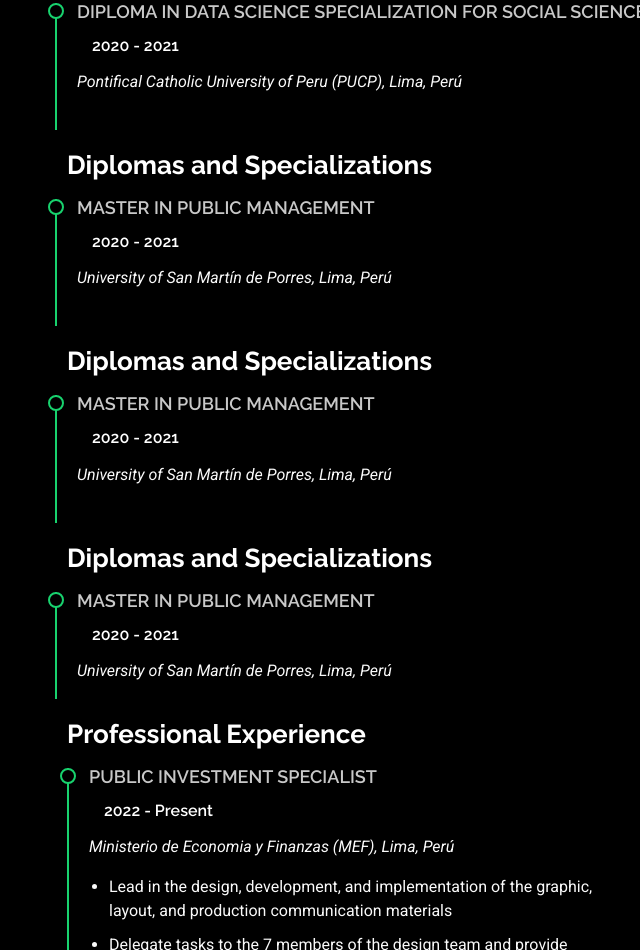
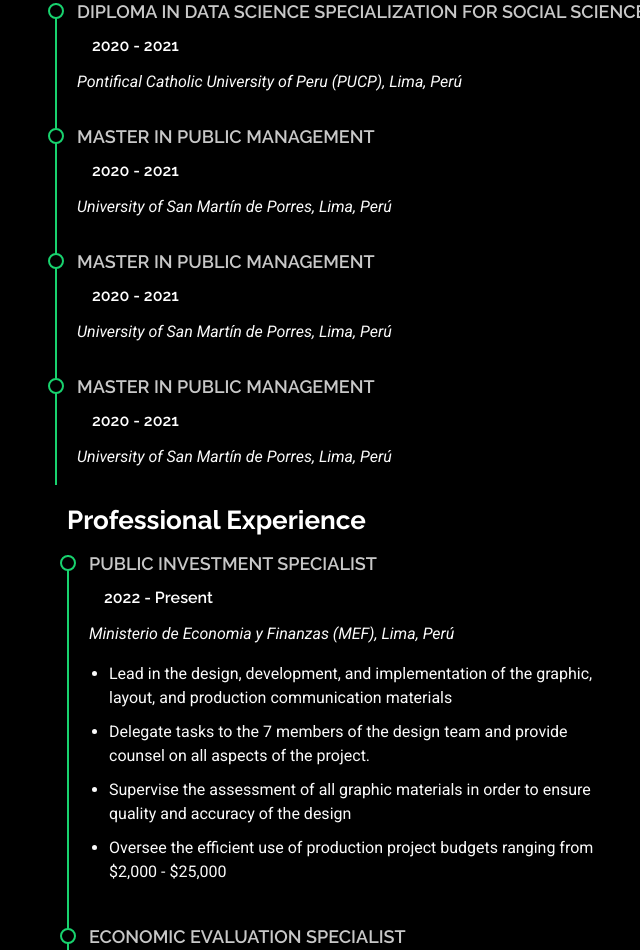
Before and after one commit to alexeiggg/Alexsander_CV, a plain HTML site: page resume.html in a window 1280 px wide. Shown: the part 1199-2149 px from the top of the page, without its empty margins (15-655 px from the left). Drawn offline with Linux system fonts and the light colour scheme.

Commit message:
Update resume.html

```diff
--- a/resume.html
+++ b/resume.html
@@ -142,9 +142,6 @@
               <p><em>National University of Engineering (UNI), Lima, Perú</em></p>
             </div><!-- Edn Resume Item -->
 
-
-
-
           </div>
 
             <h3 class="resume-title">Diplomas and Specializations</h3>
@@ -154,21 +151,21 @@
               <p><em>Pontifical Catholic University of Peru (PUCP), Lima, Perú</em></p>
             </div><!-- Edn Resume Item -->
 
-            <h3 class="resume-title">Diplomas and Specializations</h3>
+
             <div class="resume-item">
               <h4>Master in Public Management</h4>
               <h5>2020 - 2021</h5>
               <p><em>University of San Martín de Porres, Lima, Perú</em></p>
             </div><!-- Edn Resume Item -->
 
-            <h3 class="resume-title">Diplomas and Specializations</h3>
+
             <div class="resume-item">
               <h4>Master in Public Management</h4>
               <h5>2020 - 2021</h5>
               <p><em>University of San Martín de Porres, Lima, Perú</em></p>
             </div><!-- Edn Resume Item -->
 
-            <h3 class="resume-title">Diplomas and Specializations</h3>
+
             <div class="resume-item">
               <h4>Master in Public Management</h4>
               <h5>2020 - 2021</h5>
```
